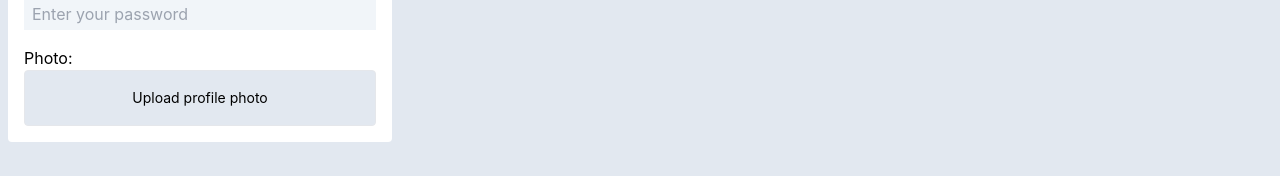
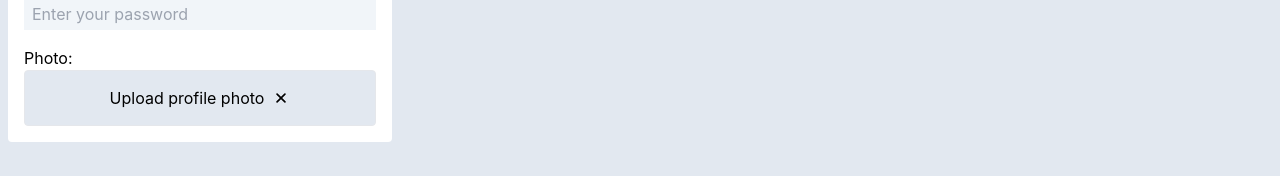
Before and after one commit to Yoda-Chubaka/real-time-chat, a React (Create React App) app in the folder client/: page /register in a window 1280 px wide. Shown: the part 434-610 px from the top of the page. Built offline with nearby package versions, Linux system fonts and the light colour scheme.

Commit message:
Updated Register Page styles

```diff
--- a/client/package.json
+++ b/client/package.json
@@ -8,6 +8,7 @@
     "@testing-library/user-event": "^13.5.0",
     "react": "^18.3.1",
     "react-dom": "^18.3.1",
+    "react-icons": "^5.3.0",
     "react-router-dom": "^6.26.1",
     "react-scripts": "5.0.1",
     "web-vitals": "^2.1.4"
--- a/client/src/pages/RegisterPage.js
+++ b/client/src/pages/RegisterPage.js
@@ -1,5 +1,6 @@
 import React from "react";
 import { useState } from "react";
+import { IoClose } from "react-icons/io5";
 
 const RegisterPage = () => {
     const [data, setData] = useState({
@@ -8,6 +9,7 @@ const RegisterPage = () => {
         password: "",
         profile_pic: ""
     })
+    const [uploadPhoto, setUploadPhoto] = useState("");
 
     const handleOnChange = (event) => {
         const { name, value } = event.target;
@@ -20,6 +22,15 @@ const RegisterPage = () => {
             }
         })
     }
+
+    const handleUploadPhoto = (event) => {
+        const file = event.target.files[0];
+
+        setUploadPhoto(file);
+    }
+
+    console.log("UploadPhoto", uploadPhoto)
+
     return (
         <div className="mt-5">
             <div className="bg-white w-full max-w-sm mx-2 rounded overflow-hidden p-4">
@@ -71,8 +82,15 @@ const RegisterPage = () => {
                     <div className="flex flex-col gap-1">
                         <label htmlFor="profile_pic">Photo:
 
-                            <div className="h-14 bg-slate-200 flex justify-center items-center border rounded hover:border-primary">
-                                <p className="text-sm">Upload profile photo</p>
+                            <div className="h-14 bg-slate-200 flex justify-center items-center border rounded hover:border-primary cursor-pointer">
+                                <p className="text-base max-w-[300px] text-ellipsis line-clamp-1">
+                                    {
+                                        uploadPhoto.name? uploadPhoto.name: "Upload profile photo"
+                                    }
+                                </p>
+                                <button className="text-lg ml-2 hover:text-red-600">
+                                    <IoClose/>
+                                </button>
 
                             </div>
 
@@ -87,6 +105,7 @@ const RegisterPage = () => {
                             id="profile_pic"
                             name="profile_pic"
                             className="bg-slate-100 px-2 py-1 focus:outline-primary hidden"
+                            onChange={handleUploadPhoto}
                         />
                     </div>
                 </form>
```
Also changed, not shown: 1 other file (tests, documents, lock files or other folders).
